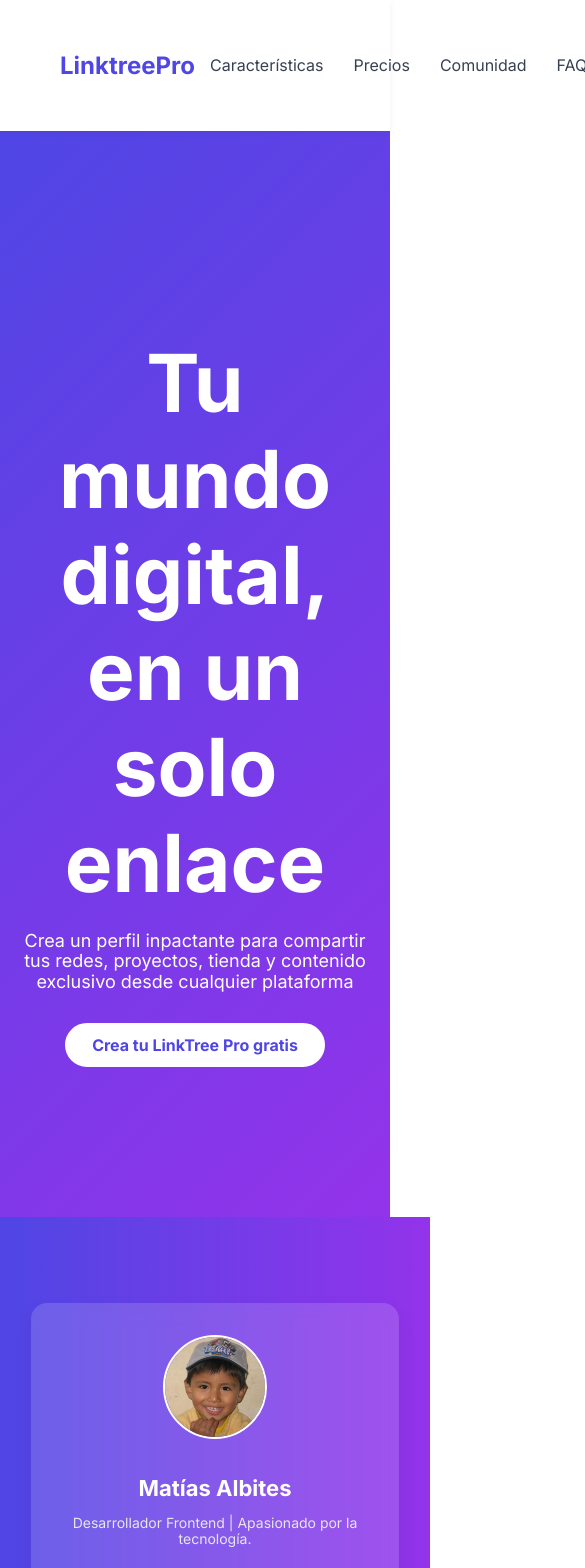
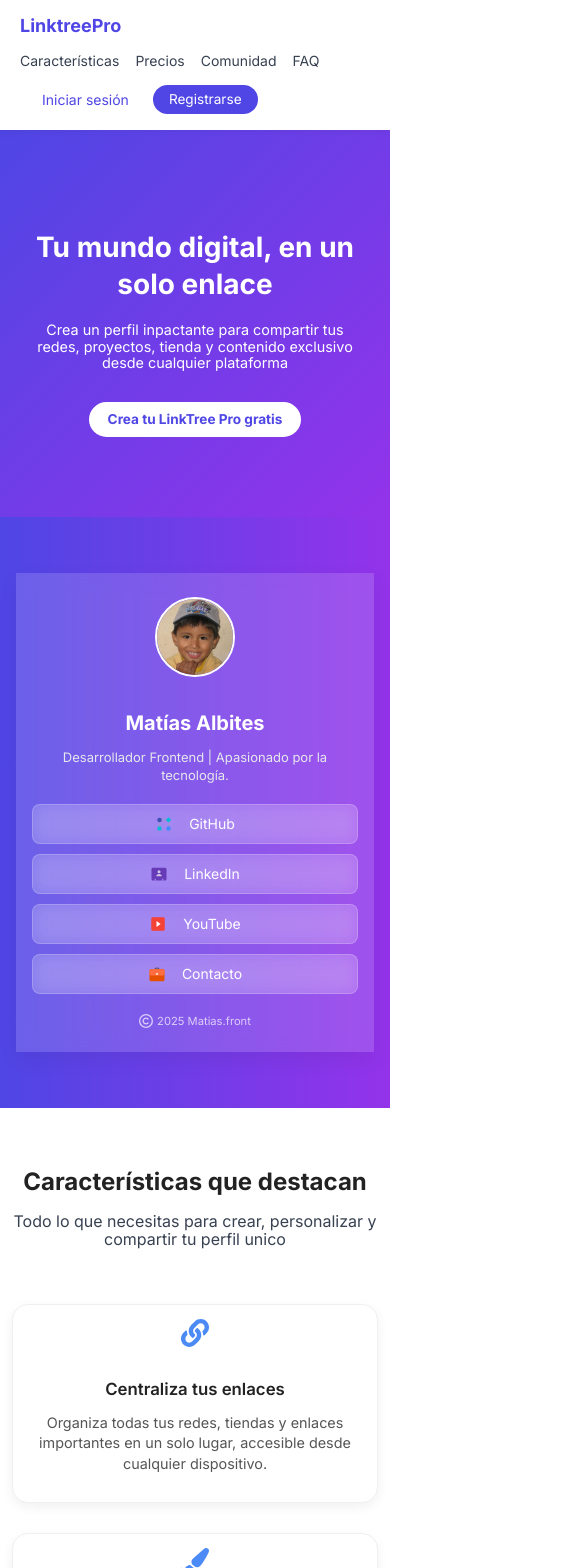
Before and after one commit to JaGu25/link-tree-clone-web, a React (Vite) app: page / in a window 390 px wide. Shown: the top 1568 px of the page, 585 px wide, since content can reach past the window. Built offline with nearby package versions, Linux system fonts and the light colour scheme.

Commit message:
feat: Responsive Web Entera

```diff
--- a/src/components/AdminNavbar/AdminNavbar.module.css
+++ b/src/components/AdminNavbar/AdminNavbar.module.css
@@ -7,6 +7,7 @@
   justify-content: space-between;
   box-shadow: var(--shadow-light);
   font-family: var(--font-main);
+  flex-wrap: wrap;
 }
 
 .logo {
@@ -19,6 +20,7 @@
   display: flex;
   align-items: center;
   gap: 0.75rem;
+  margin-top: 0;
 }
 
 .icon {
@@ -37,3 +39,48 @@
   margin-left: 0.5rem;
   font-family: var(--font-main);
 }
+
+@media (max-width: 1023px) and (min-width: 768px) {
+  .navbar {
+    padding: 0.75rem 1.5rem;
+  }
+
+  .logo {
+    font-size: 1.2rem;
+  }
+
+  .icon {
+    font-size: 1.2rem;
+  }
+
+  .logout {
+    font-size: 0.9rem;
+  }
+}
+
+@media (max-width: 767px) {
+  .navbar {
+    flex-direction: column;
+    align-items: flex-start;
+    padding: 1rem;
+    gap: 0.5rem;
+  }
+
+  .rightSection {
+    width: 100%;
+    justify-content: space-between;
+    margin-top: 0.5rem;
+  }
+
+  .logo {
+    font-size: 1.1rem;
+  }
+
+  .icon {
+    font-size: 1.1rem;
+  }
+
+  .logout {
+    font-size: 0.85rem;
+  }
+}
--- a/src/components/FAQ/FAQ.module.css
+++ b/src/components/FAQ/FAQ.module.css
@@ -28,3 +28,44 @@
   color: var(--text-medium);
   line-height: 1.5;
 }
+
+@media (max-width: 1023px) and (min-width: 768px) {
+  .faqSection {
+    padding: 50px 16px;
+  }
+
+  .faqSection h1 {
+    font-size: 1.75rem;
+  }
+
+  .faqItem h3 {
+    font-size: 1.2rem;
+  }
+
+  .faqItem p {
+    font-size: 1rem;
+  }
+}
+
+@media (max-width: 767px) {
+  .faqSection {
+    padding: 40px 14px;
+  }
+
+  .faqSection h1 {
+    font-size: 1.5rem;
+    margin-bottom: 30px;
+  }
+
+  .faqItem {
+    margin-bottom: 16px;
+  }
+
+  .faqItem h3 {
+    font-size: 1.1rem;
+  }
+
+  .faqItem p {
+    font-size: 0.95rem;
+  }
+}
--- a/src/components/FeatureCard/FeatureCard.module.css
+++ b/src/components/FeatureCard/FeatureCard.module.css
@@ -27,3 +27,41 @@
   color: var(--icon-color);
   margin-bottom: 0.75rem;
 }
+
+@media (max-width: 1023px) and (min-width: 768px) {
+  .card {
+    max-width: 100%;
+    padding: 1rem;
+  }
+
+  .title {
+    font-size: 1.15rem;
+  }
+
+  .description {
+    font-size: 0.95rem;
+  }
+
+  .icon {
+    font-size: 2rem;
+  }
+}
+
+@media (max-width: 767px) {
+  .card {
+    max-width: 100%;
+    padding: 0.875rem;
+  }
+
+  .title {
+    font-size: 1.05rem;
+  }
+
+  .description {
+    font-size: 0.9rem;
+  }
+
+  .icon {
+    font-size: 1.75rem;
+  }
+}
--- a/src/components/Features/Features.module.css
+++ b/src/components/Features/Features.module.css
@@ -1,39 +1,56 @@
-.features {
-  padding: 60px 20px;
-  background-color: #ffffff;
-  text-align: center;
-}
-
-.features h2 {
-  font-size: var(--font-h2);
-  margin-bottom: 1rem;
-}
-
-.featuresAlt {
-  padding: 60px 20px;
-  background-color: #f2f5f9;
-  text-align: center;
-}
-
+.features,
 .featuresAlt {
   padding: 60px 20px;
   background-color: #ffffff;
   text-align: center;
 }
 
+.features h2,
 .featuresAlt h2 {
   font-size: var(--font-h2);
-  margin-bottom: 40px;
+  margin-bottom: 1rem;
   color: #222;
 }
 
+.features .grid,
 .grid {
   display: flex;
   gap: 30px;
   flex-wrap: wrap;
   justify-content: center;
+  margin-top: 3.5rem;
 }
 
-.features .grid {
-  margin-top: 3.5rem;
+@media (max-width: 1023px) and (min-width: 768px) {
+  .features,
+  .featuresAlt {
+    padding: 50px 16px;
+  }
+
+  .features h2,
+  .featuresAlt h2 {
+    font-size: 1.8rem;
+  }
+
+  .grid {
+    gap: 20px;
+  }
 }
+
+@media (max-width: 767px) {
+  .features,
+  .featuresAlt {
+    padding: 40px 12px;
+  }
+
+  .features h2,
+  .featuresAlt h2 {
+    font-size: 1.5rem;
+  }
+
+  .grid {
+    flex-direction: column;
+    gap: 16px;
+    align-items: center;
+  }
+}
--- a/src/components/Footer/Footer.module.css
+++ b/src/components/Footer/Footer.module.css
@@ -7,3 +7,18 @@
   border-top: 1px solid #e0e0e0;
   margin-top: 40px;
 }
+
+@media (max-width: 1023px) and (min-width: 768px) {
+  .footer {
+    font-size: 0.85rem;
+    padding: 18px 0;
+  }
+}
+
+@media (max-width: 767px) {
+  .footer {
+    font-size: 0.8rem;
+    padding: 16px 10px;
+    margin-top: 30px;
+  }
+}
--- a/src/components/Hero/Hero.module.css
+++ b/src/components/Hero/Hero.module.css
@@ -3,6 +3,7 @@
   text-align: center;
   color: white;
   background: linear-gradient(135deg, var(--primary-color), var(--secondary-color));
+  overflow-x: hidden;
 }
 
 .hero h1 {
@@ -10,6 +11,7 @@
   font-weight: 700;
   margin-bottom: 1.25rem;
   line-height: 1.2;
+  word-wrap: break-word;
 }
 
 .hero p {
@@ -33,3 +35,54 @@
   font-weight: 500;
   font-size: var(--font-base);
 }
+
+@media (max-width: 1023px) and (min-width: 768px) {
+  .hero {
+    padding: 7rem 1rem;
+  }
+
+  .hero h1 {
+    font-size: var(--font-4xl);
+  }
+
+  .hero p {
+    font-size: var(--font-base);
+    max-width: 30rem;
+  }
+}
+
+@media (max-width: 767px) {
+  .hero {
+    padding: 5rem 1rem;
+  }
+
+  .hero h1 {
+    font-size: 1.75rem;
+    line-height: 1.3;
+  }
+
+  .hero p {
+    font-size: 0.9rem;
+    max-width: 90%;
+    margin-left: auto;
+    margin-right: auto;
+  }
+
+  .actions {
+    width: 100%;
+    padding: 0 1rem;
+    flex-direction: column;
+    gap: 0.75rem;
+  }
+
+  .actions .link {
+    font-size: 0.875rem;
+  }
+}
+
+body, html {
+  margin: 0;
+  padding: 0;
+  overflow-x: hidden;
+  width: 100%;
+}
--- a/src/components/LinktreeConfig/LinktreeConfig.module.css
+++ b/src/components/LinktreeConfig/LinktreeConfig.module.css
@@ -8,7 +8,6 @@ body {
   padding: 2rem;
   background-color: var(--background-gray);
   min-height: 100vh;
-  font-family: var(--font-main);
 }
 
 .titleContainer {
@@ -24,7 +23,6 @@ body {
   color: var(--text-color);
   margin-bottom: 2rem;
   text-align: left;
-  font-family: var(--font-main);
 }
 
 .container {
@@ -55,7 +53,6 @@ body {
   font-weight: 600;
   color: var(--text-medium);
   margin-bottom: 0.2rem;
-  font-family: var(--font-main);
 }
 
 .form input[type="text"],
@@ -68,7 +65,6 @@ body {
   font-size: var(--font-base);
   background-color: var(--card-bg);
   transition: border 0.2s, background-color 0.2s;
-  font-family: var(--font-main);
 }
 
 .form input:focus,
@@ -87,7 +83,6 @@ body {
   align-items: center;
   gap: 0.5rem;
   margin-top: 1rem;
-  font-family: var(--font-main);
   color: var(--text-color);
 }
 
@@ -100,7 +95,6 @@ body {
   color: var(--primary-color);
   text-decoration: none;
   font-weight: 700;
-  font-family: var(--font-main);
 }
 
 .publicLink a:hover {
@@ -121,3 +115,65 @@ body {
   gap: 1rem;
   margin-top: 1rem;
 }
+
+@media (max-width: 1023px) and (min-width: 768px) {
+  .container {
+    padding: 2rem;
+  }
+
+  .pageTitle {
+    font-size: var(--font-lg);
+  }
+
+  .title {
+    font-size: var(--font-xl);
+  }
+
+  .form input,
+  .form textarea {
+    font-size: var(--font-base);
+  }
+
+  .buttonContainer {
+    justify-content: center;
+  }
+}
+
+@media (max-width: 767px) {
+  .wrapper {
+    padding: 1.5rem 1rem;
+  }
+
+  .container {
+    padding: 1.5rem;
+  }
+
+  .pageTitle {
+    font-size: var(--font-lg);
+    text-align: center;
+  }
+
+  .title {
+    font-size: var(--font-lg);
+    text-align: center;
+  }
+
+  .form input,
+  .form textarea {
+    font-size: var(--font-sm);
+  }
+
+  .checkbox {
+    flex-direction: row;
+    justify-content: flex-start;
+  }
+
+  .buttonContainer {
+    justify-content: center;
+  }
+
+  .actionsRow {
+    flex-direction: column;
+    align-items: stretch;
+  }
+}
--- a/src/components/Login/Login.module.css
+++ b/src/components/Login/Login.module.css
@@ -68,3 +68,59 @@
   color: var(--primary-color);
   text-decoration: none;
 }
+
+@media (max-width: 1023px) and (min-width: 768px) {
+  .loginContainer {
+    padding: 2rem;
+    max-width: 22rem;
+  }
+
+  .loginTitle {
+    font-size: var(--font-xl);
+  }
+
+  .loginSubtitle {
+    font-size: var(--font-sm);
+  }
+
+  .loginForm input {
+    font-size: var(--font-base);
+  }
+}
+
+@media (max-width: 480px) {
+  .loginPage {
+    padding-inline: 16px;
+  }
+
+  .loginContainer {
+    padding: 24px 16px;
+    border-radius: 16px;
+    width: 100%;
+    max-width: 100%;
+    box-sizing: border-box;
+  }
+
+  .loginTitle {
+    font-size: 20px;
+  }
+
+  .loginSubtitle {
+    font-size: 14px;
+    margin-bottom: 20px;
+  }
+
+  .loginForm input {
+    font-size: 14px;
+    padding: 10px;
+  }
+
+  .loginForm button {
+    font-size: 14px;
+    padding: 12px;
+  }
+
+  .registerText a {
+    font-size: 13px;
+  }
+}
--- a/src/components/Navbar/Navbar.module.css
+++ b/src/components/Navbar/Navbar.module.css
@@ -57,3 +57,62 @@
 .register:hover {
   background-color: var(--primary-color-dark);
 }
+
+@media (max-width: 1023px) {
+  .navbar {
+    padding: 16px 32px;
+  }
+
+  .nav a {
+    margin: 0 10px;
+    font-size: var(--font-sm);
+  }
+
+  .logo {
+    font-size: 20px;
+  }
+
+  .actions .login {
+    padding: 6px 14px;
+  }
+}
+
+@media (max-width: 767px) {
+  .navbar {
+    flex-direction: column;
+    align-items: flex-start;
+    gap: 1rem;
+    padding: 16px 20px;
+  }
+
+  .nav {
+    display: flex;
+    flex-wrap: wrap;
+    gap: 0.5rem 1rem;
+    justify-content: flex-start;
+    width: 100%;
+  }
+
+  .nav a {
+    margin: 0;
+    font-size: var(--font-sm);
+  }
+
+  .logo {
+    font-size: 18px;
+  }
+
+  .actions {
+    display: flex;
+    gap: 0.75rem;
+    width: 100%;
+    justify-content: flex-start;
+    flex-wrap: wrap;
+  }
+
+  .actions .login,
+  .actions .register {
+    padding: 6px 12px;
+    font-size: var(--font-sm);
+  }
+}
--- a/src/components/ProfilePreview/ProfilePreview.module.css
+++ b/src/components/ProfilePreview/ProfilePreview.module.css
@@ -1,3 +1,15 @@
+*,
+*::before,
+*::after {
+  box-sizing: border-box;
+}
+
+body {
+  margin: 0;
+  padding: 0;
+  overflow-x: hidden;
+}
+
 .container {
   width: 100%;
   min-height: 70vh;
@@ -6,6 +18,7 @@
   display: flex;
   justify-content: center;
   align-items: center;
+  box-sizing: border-box;
 }
 
 .preview {
@@ -19,6 +32,8 @@
   margin: 0 auto;
   backdrop-filter: blur(10px);
   -webkit-backdrop-filter: blur(10px);
+  overflow: hidden;
+  width: 100%;
 }
 
 .avatar {
@@ -41,6 +56,9 @@
   font-size: 14px;
   color: #e5e7eb;
   margin-bottom: 20px;
+  line-height: 1.4;
+  word-break: break-word;
+  white-space: normal;
 }
 
 .links {
@@ -64,10 +82,7 @@
   justify-content: center;
   gap: 8px;
   border: 1px solid rgba(255, 255, 255, 0.2);
-}
-
-.link:hover {
-  background: rgba(255, 255, 255, 0.25);
+  font-size: 1rem;
 }
 
 .link:hover {
@@ -88,6 +103,7 @@
   font-size: 0.8rem;
   color: rgba(255, 255, 255, 0.7);
   font-weight: 400;
+  flex-wrap: wrap;
 }
 
 .footerIcon {
@@ -99,6 +115,65 @@
   display: flex;
   justify-content: center;
   align-items: center;
-   background: linear-gradient(to right, #4f46e5, #9333ea);
-  padding: 2rem;
+  background: linear-gradient(to right, #4f46e5, #9333ea);
+  padding: 2rem 1rem;
+  width: 100%;
+  max-width: 100vw;
+  box-sizing: border-box;
 }
+
+@media (max-width: 1023px) {
+  .container {
+    padding: 40px 16px;
+  }
+
+  .preview {
+    padding: 28px 20px;
+    max-width: 280px;
+  }
+
+  .name {
+    font-size: 20px;
+  }
+
+  .bio {
+    font-size: 13px;
+  }
+
+  .link {
+    padding: 10px;
+    font-size: 0.95rem;
+  }
+}
+
+@media (max-width: 480px) {
+  .preview {
+    width: 100%;
+    max-width: 100%;
+    padding: 24px 16px;
+    border-radius: 0;
+  }
+
+  .name {
+    font-size: 20px;
+  }
+
+  .bio {
+    font-size: 13px;
+  }
+
+  .avatar {
+    width: 80px;
+    height: 80px;
+  }
+
+  .link {
+    font-size: 14px;
+    padding: 10px;
+  }
+
+  .footer {
+    font-size: 0.7rem;
+    gap: 4px;
+  }
+}
--- a/src/components/button/button.module.css
+++ b/src/components/button/button.module.css
@@ -10,6 +10,8 @@
   align-items: center;
   justify-content: center;
 }
+
+/* Estilo general */
 .primary {
   background-color: var(--primary-color);
   color: var(--navbar-bg);
@@ -38,3 +40,21 @@
   background-color: var(--color-muted);
   cursor: not-allowed;
 }
+
+@media (max-width: 1023px) and (min-width: 768px) {
+  .btn {
+    padding: 8px 20px;
+    font-size: 0.95rem;
+  }
+}
+
+@media (max-width: 767px) {
+  .btn {
+    padding: 7px 16px;
+    font-size: 0.85rem;
+  }
+
+  .btn:disabled {
+    opacity: 0.7;
+  }
+}
```
